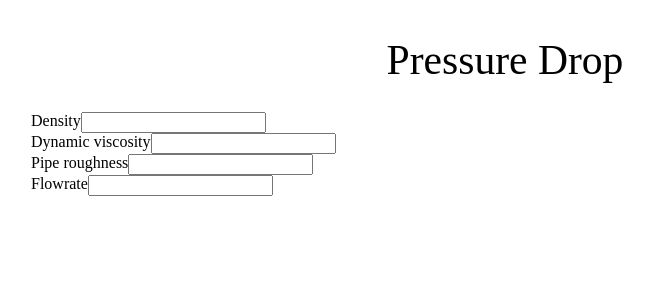
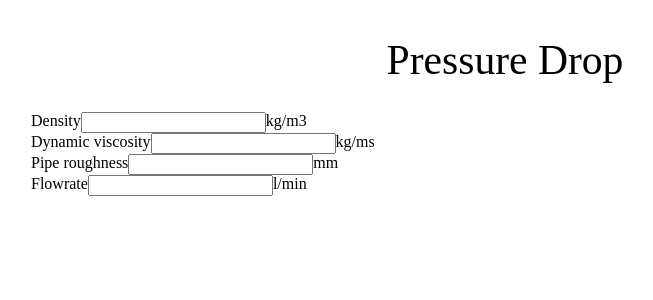
Before and after one commit to katebry/pressure-drop, a Vue app: page / in a window 1280 px wide. Shown: the top 300 px of the page, without its empty margins (135-788 px from the left). Built offline with nearby package versions, Linux system fonts and the light colour scheme.

Commit message:
chore: added units to InputData fields

```diff
--- a/src/components/InputData.vue
+++ b/src/components/InputData.vue
@@ -3,18 +3,22 @@
     <div class="row">
       Density
       <input type="number" />
+      kg/m3
     </div>
     <div class="row">
       Dynamic viscosity
       <input type="number" />
+      kg/ms
     </div>
     <div class="row">
       Pipe roughness
       <input type="number" />
+      mm
     </div>
     <div class="row">
       Flowrate
       <input type="number" />
+      l/min
     </div>
   </div>
 </template>
```
